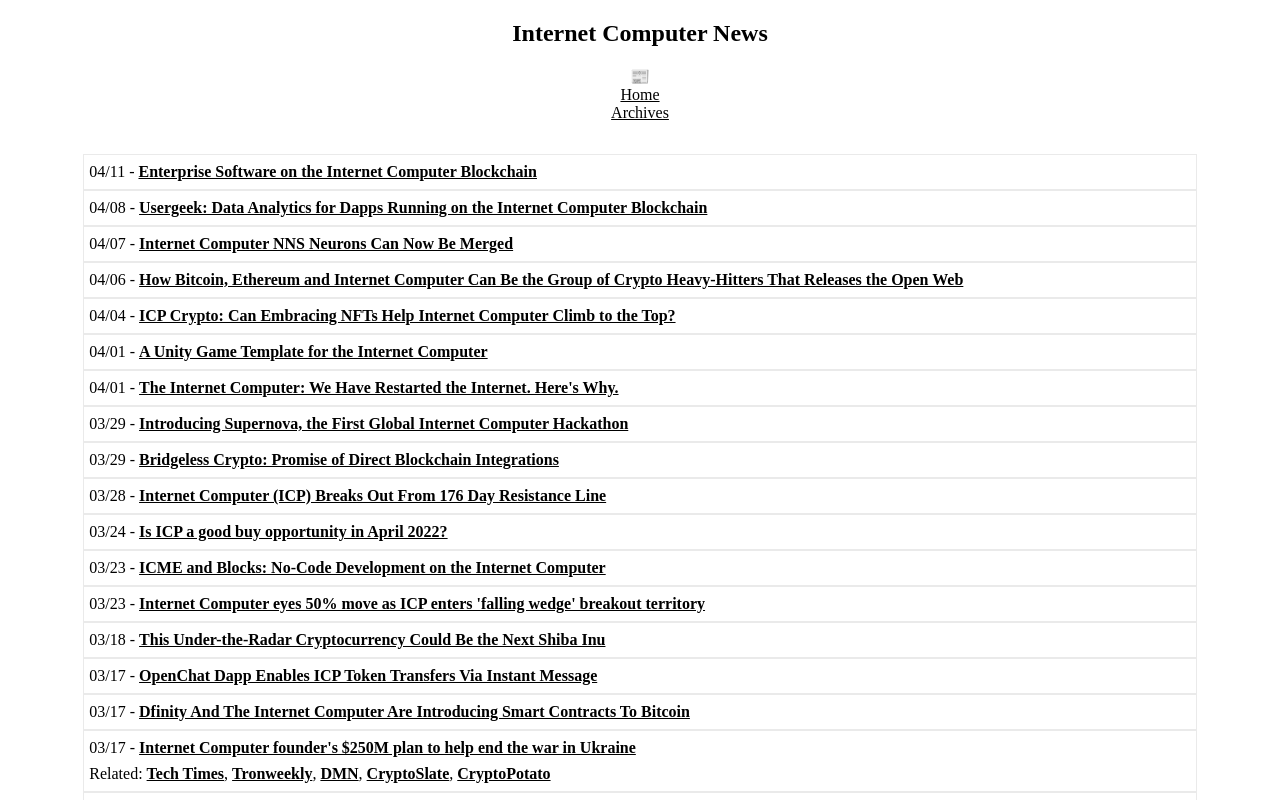
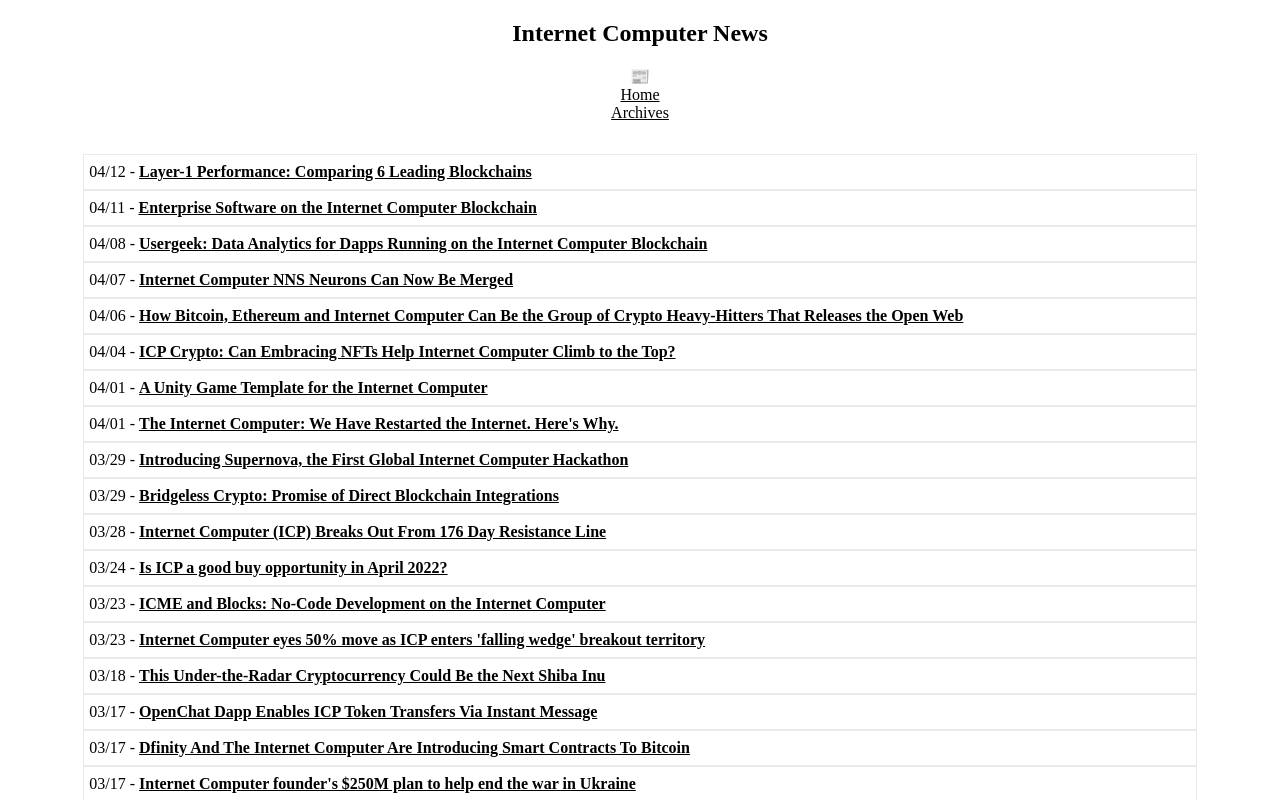
Before and after one commit to rjlucasm/ictoday, a Next.js app: page /news/2022 in a window 1280 px wide. Shown: the top 800 px of the page. Built offline with nearby package versions, Linux system fonts and the light colour scheme.

Commit message:
News 04/12

```diff
--- a/pages/news/2022.js
+++ b/pages/news/2022.js
@@ -19,6 +19,9 @@
             <Link href="/archive"><a style={{ color: 'inherit' }}>Archives</a></Link>
 
             <div className="pagesgrid">
+            <div className="pagescard">04/12 -&nbsp;
+                <a href="https://coincodex.com/article/14198/layer-1-performance-comparing-6-leading-blockchains/" target="_blank" rel="noopener noreferrer">Layer-1 Performance: Comparing 6 Leading Blockchains</a>
+            </div>
             <div className="pagescard">04/11 -&nbsp;
                 <a href="https://medium.com/dfinity/blockchain-technology-is-already-rapidly-transforming-software-but-the-internet-computer-is-47fbec098267" target="_blank" rel="noopener noreferrer">Enterprise Software on the Internet Computer Blockchain</a>
             </div>
```
